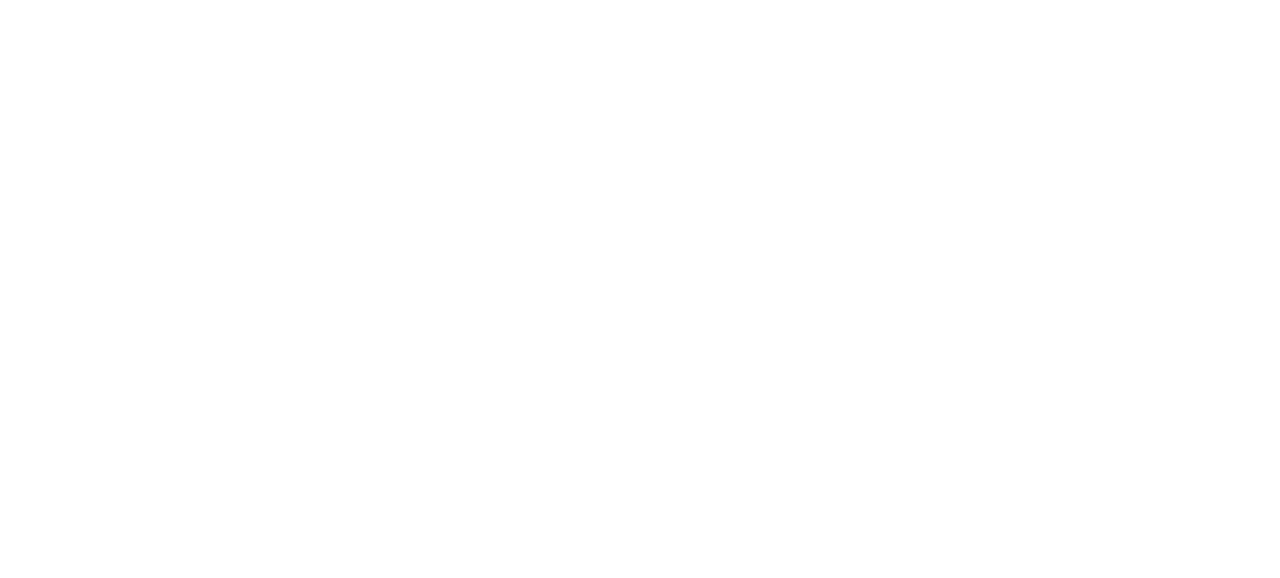
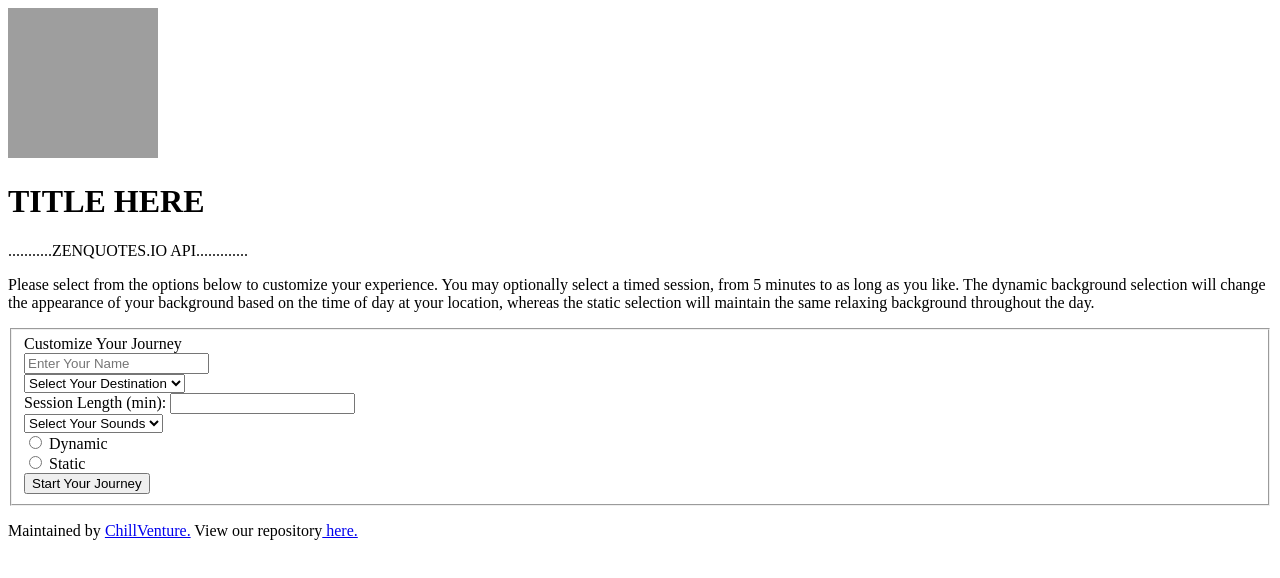
Before and after one commit to ChillVenture/Meditation-Station, a plain HTML site: page index.html in a window 1280 px wide. Drawn offline with Linux system fonts and the light colour scheme; grey boxes are pictures that could not be loaded.

Commit message:
added basic structure / HTML elements to index.html

```diff
--- a/index.html
+++ b/index.html
@@ -5,8 +5,71 @@
     <meta http-equiv="X-UA-Compatible" content="IE=edge">
     <meta name="viewport" content="width=device-width, initial-scale=1.0">
     <title>Document</title>
+    <link rel='stylesheet' href='index.css'>
 </head>
 <body>
+    <header> <!--The header will include BOTH the logo and the Title, at this point title will not have animations.
+                 Replace the img src with our logo once designed.-->
+        <div id='logo'>
+            <img src='http://placekitten.com/150/150'><h1>TITLE HERE</h1>
+        </div>
+    </header>
+    <div id='inspiration'>...........ZENQUOTES.IO API.............</div><!--Placeholder Container for quote API is here, id='inspiration'-->
 
+    <main>
+
+        <p>Please select from the options below to customize your experience. You may optionally select a timed session,
+            from 5 minutes to as long as you like. The dynamic background selection will change the appearance of your background
+            based on the time of day at your location, whereas the static selection will maintain the same relaxing background
+            throughout the day. </p>
+
+        <form>
+            <fieldset>
+                <heading>Customize Your Journey</heading>
+
+
+                <div id='nameContainer'> <!--will be centered above other fields, per wireframe-->
+                    <input type='text' placeholder="Enter Your Name">
+                </div>
+
+                <select id='backgroundSelect'>
+                    <option value="pleaseSelect">Select Your Destination</option>
+                    <option value="mountains">Mountains</option>
+                    <option value='desert'>Desert</option>
+                    <option value='forest'>Forest</option>
+                    <option value='fields'>Fields</option>
+                    <option value='cityScape'>City Scape</option>
+                </select><br>
+
+                <label>Session Length (min): <input type='number' id='timerSelect' step="5"/></label><br>
+
+                <select id='soundsSelect'>
+                    <option value='pleaseSelect'>Select Your Sounds</option>
+                    <option value='rain'>Rain</option>
+                    <option value='ocean'>Ocean</option>
+                    <option value='forest'>Forest</option>
+                    <option value='whiteNoise'>White Noise</option>
+                    <option value='asmr'>ASMR</option>
+                    <option value='music'>Music</option>
+                </select><br>
+
+                <!--Radio Buttons for Background Style, dynamic or static-->
+                <input id='dynamicBg' type='radio' name='bgType' value='Dynamic'/> <label for='dynamicBg' >Dynamic</label><br>
+                <input id='staticBg' type='radio' name='bgType' value='Dynamic'/> <label for='staticBg'>Static</label><br>
+
+                <!--optional randomize button may go here, if beyond our MVP-->
+
+                <!--Submit Button Here-->
+                <input type='submit' value='Start Your Journey'/>
+            </fieldset>
+        </form>
+
+    </main>
+
+    <footer>
+        <p>Maintained by <a href='https://github.com/ChillVenture'>ChillVenture.</a> View our repository<a href='https://github.com/ChillVenture/Meditation-Station'> here.</a></p>
+    </footer>
+
+    <script src='app.js'></script>
 </body>
 </html>
```
